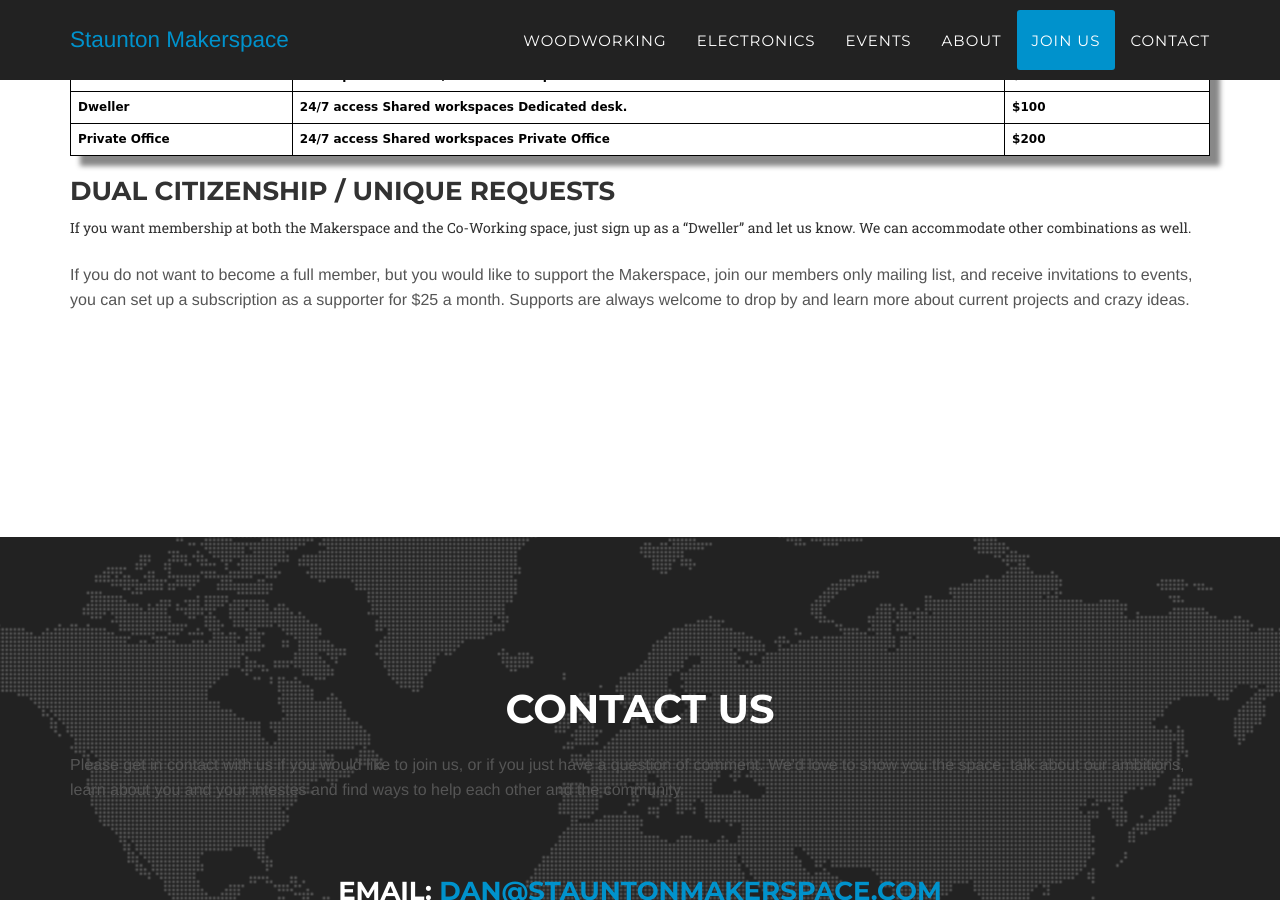
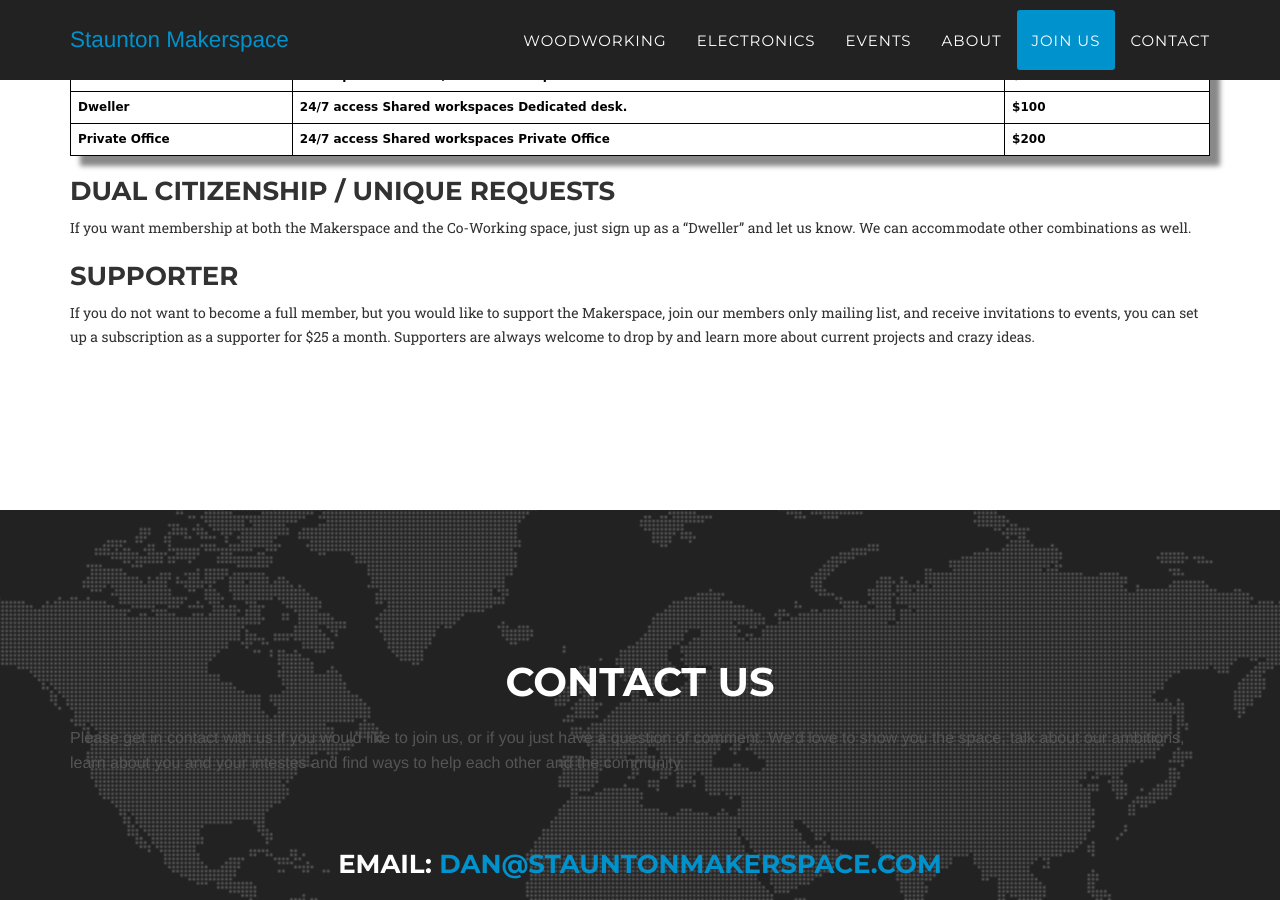
Before and after one commit to stauntonmakerspace/old_website, a Jekyll site: the page built from index.html, in a window 1280 px wide and 900 px high, scrolled down 7425 px. Built offline with Jekyll 4.4.1, drawn with Linux system fonts in a browser that asks for light colours; some web fonts are replaced.

Commit message:
fixes typo and makes formatting consistent in Join Us section

```diff
--- a/_includes/join.html
+++ b/_includes/join.html
@@ -93,7 +93,8 @@
 		    <h3>Dual Citizenship / Unique Requests</h3>
 		    <p>If you want membership at both the Makerspace and the Co-Working space, just sign up as a “Dweller” and let us know.  We can accommodate other combinations as well.</p>
 
-		    <h3 class="section-subheading text-muted">If you do not want to become a full member, but you would like to support the Makerspace, join our members only mailing list, and receive invitations to events, you can set up a subscription as a supporter for $25 a month.  Supports are always welcome to drop by and learn more about current projects and crazy ideas.</h3>
+		    <h3>Supporter</h3>
+        <p>If you do not want to become a full member, but you would like to support the Makerspace, join our members only mailing list, and receive invitations to events, you can set up a subscription as a supporter for $25 a month.  Supporters are always welcome to drop by and learn more about current projects and crazy ideas.</p>
                 </div>
                 <!-- Calendar Selection -->
                 <div>
```
